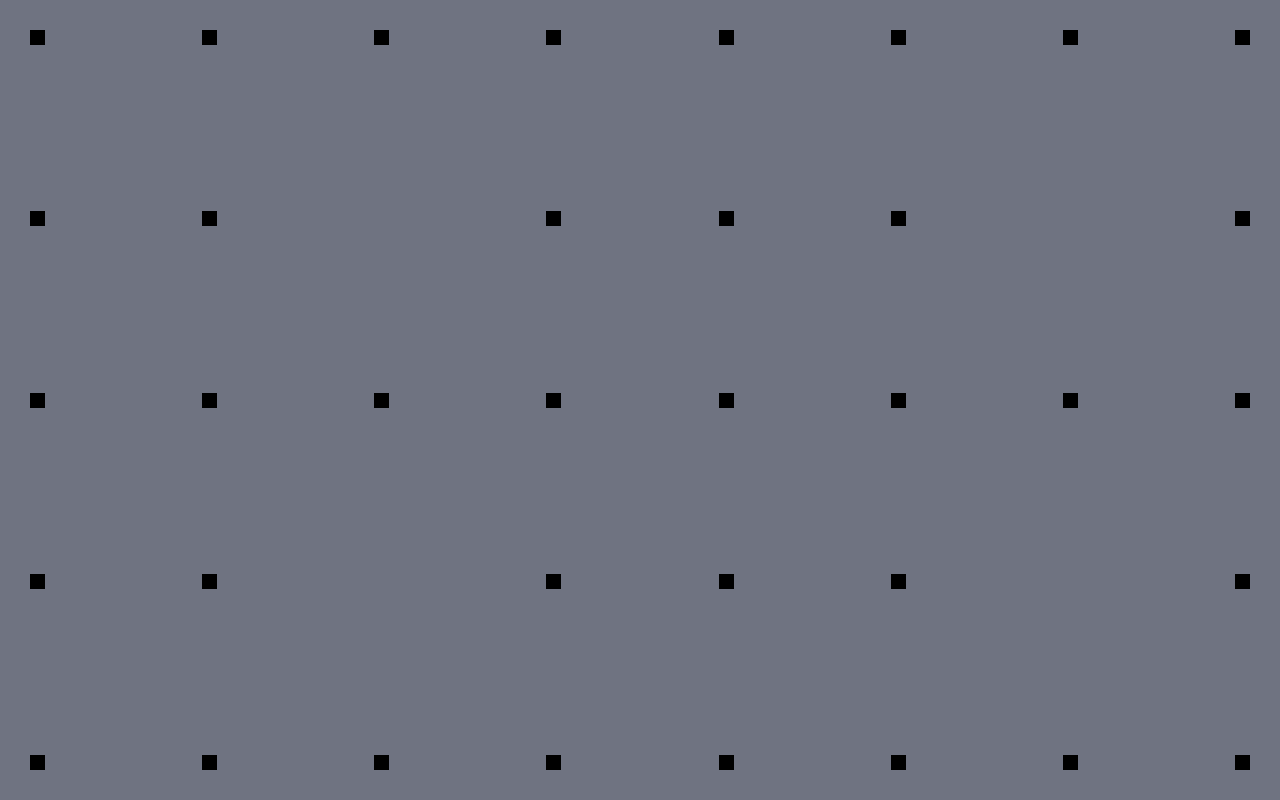
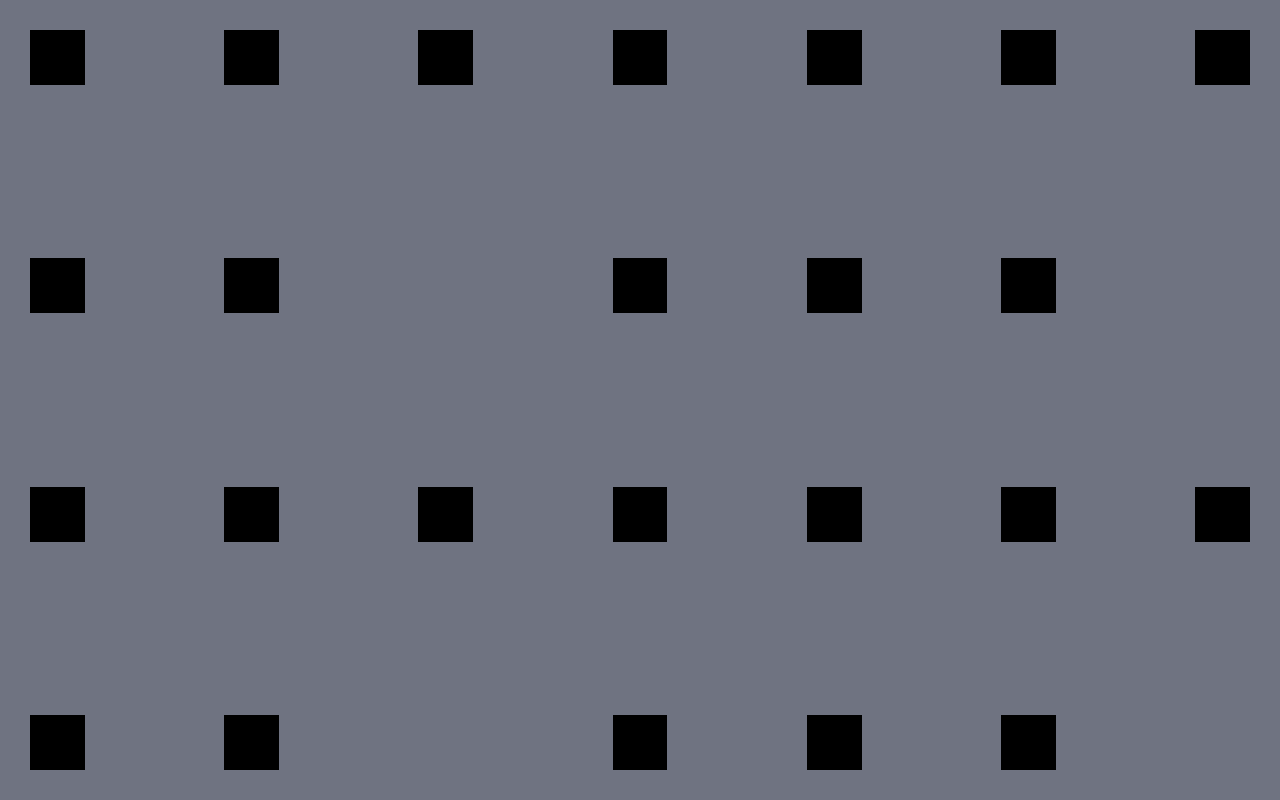
Before and after one commit to skylon07/CS-260-partner, a React (Create React App) app in the folder dots-and-boxes-react/: page / in a window 1280 px wide. Built offline with nearby package versions, Linux system fonts and the light colour scheme.

Commit message:
Make board scale size
(According to screen width and number of dots in a row)

```diff
--- a/dots-and-boxes-react/src/App.jsx
+++ b/dots-and-boxes-react/src/App.jsx
@@ -28,7 +28,7 @@ function ResettableApp() {
 }
 
 function useFillArray() {
-    const [fillArray] = useState(() => new FillArray(5, 8,
+    const [fillArray] = useState(() => new FillArray(4, 7,
         (row, col) => (row !== 1 && row !== 3) ||
             (col !== 2 && col !== 6))
     )
--- a/dots-and-boxes-react/src/Board.css
+++ b/dots-and-boxes-react/src/Board.css
@@ -1,5 +1,5 @@
 .Board {
-    --Board-line-size: 15px;
+    --Board-line-size: 0vw; /* dynamically set */
     display: flex;
     flex-flow: column nowrap;
     justify-content: space-between;
--- a/dots-and-boxes-react/src/Board.jsx
+++ b/dots-and-boxes-react/src/Board.jsx
@@ -3,6 +3,7 @@ import { BoxBoard, Orientation, Player } from "./gamestate"
 import Dot from "./Dot"
 import SelectableLine from "./SelectableLine"
 import FillableBox from "./FillableBox"
+import DynamicStyle from "./DynamicStyle"
 
 import './Board.css'
 import { useEffect, useState } from "react"
@@ -120,7 +121,14 @@ export default function Board({boardShape}) {
     })
     verticalLineAndSquareElems.splice(verticalLineAndSquareElems.length - 1, 1)
 
+    const boardLineSize = 30 / boardShape.numCols
+
     return <div className="Board">
+        <DynamicStyle>{`
+            .Board {
+                --Board-line-size: ${boardLineSize}vw;
+            }
+        `}</DynamicStyle>
         {interlace(dotAndHorizontalLineElems, verticalLineAndSquareElems)}
     </div>
 }
--- /dev/null
+++ b/dots-and-boxes-react/src/DynamicStyle.jsx
@@ -0,0 +1,5 @@
+export default function DynamicStyle({children}) {
+    return <style>
+        {children}
+    </style>
+}
```
Also changed, not shown: dots-and-boxes-react/src/App.css (line endings or trailing spaces).
